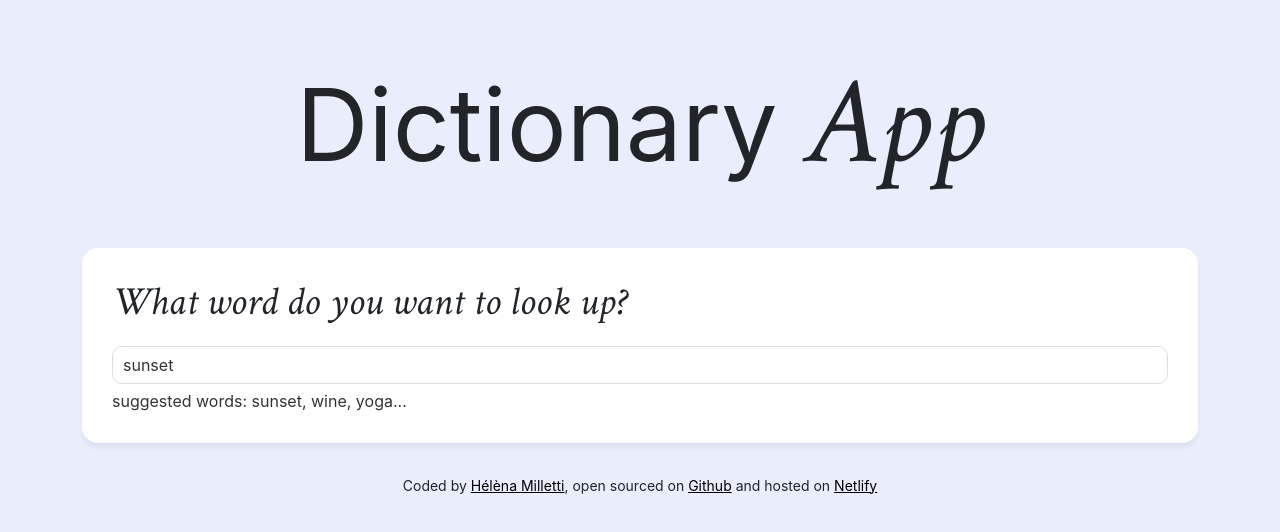
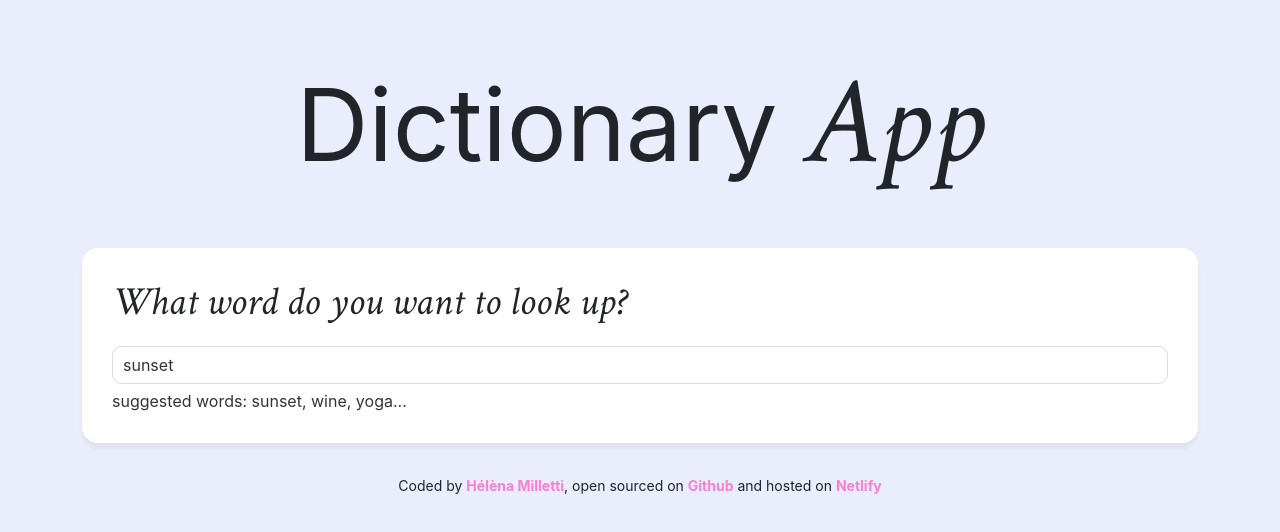
Before and after one commit to Helen-MLT/dictionary-project, a React (Create React App) app: page / in a window 1280 px wide. Shown: the top 532 px of the page. Built offline with nearby package versions, Linux system fonts and the light colour scheme; no server answers.

Commit message:
Added css to links

```diff
--- a/src/App.css
+++ b/src/App.css
@@ -23,3 +23,9 @@ a {
   text-align: center;
   margin: 30px 0;
 }
+
+.App-footer a {
+  color: #f880cf;
+  text-decoration: none;
+  font-weight: bold;
+}
```
